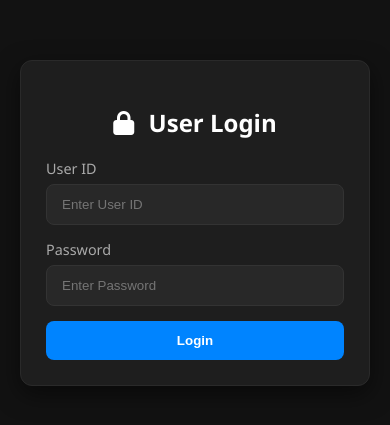
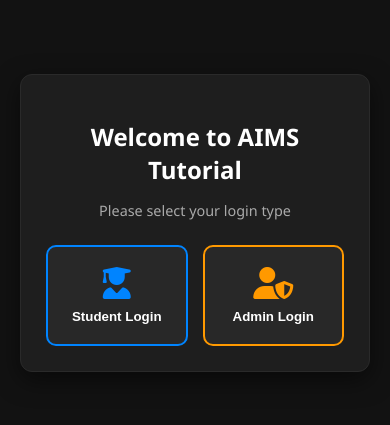
Before and after one commit to eraayshakhan-byte/aims-tutorial-app, a React Native app: screen / in a window 390 px wide. Shown: the part 219-644 px from the top of the page. Built offline with nearby package versions, Linux system fonts and the light colour scheme.

Commit message:
Update App.js

```diff
--- a/App.js
+++ b/App.js
@@ -1,8 +1,8 @@
 import React, { useState } from 'react';
 
 function App() {
+  const [userRole, setUserRole] = useState(null); // 'student' or 'admin' or null
   const [isLoggedIn, setIsLoggedIn] = useState(false);
-  const [userRole, setUserRole] = useState(null); // 'student' or 'admin'
   const [userId, setUserId] = useState('');
   const [password, setPassword] = useState('');
   const [loginError, setLoginError] = useState(false);
@@ -18,17 +18,23 @@ function App() {
 
   const handleLogin = (e) => {
     e.preventDefault();
-    if (userId === STUDENT_ID && password === STUDENT_PASS) {
+    if (userRole === 'student' && userId === STUDENT_ID && password === STUDENT_PASS) {
       setLoginError(false);
-      setUserRole('student');
       setIsLoggedIn(true);
-    } else if (userId === ADMIN_ID && password === ADMIN_PASS) {
+    } else if (userRole === 'admin' && userId === ADMIN_ID && password === ADMIN_PASS) {
       setLoginError(false);
-      setUserRole('admin');
       setIsLoggedIn(true);
     } else {
       setLoginError(true);
     }
+  };
+
+  const handleLogout = () => {
+    setIsLoggedIn(false);
+    setUserRole(null);
+    setUserId('');
+    setPassword('');
+    setLoginError(false);
   };
 
   const toggleSubject = (subjectId) => {
@@ -43,21 +49,52 @@ function App() {
 
   return (
     <div style={{ backgroundColor: '#121212', color: '#ffffff', minHeight: '100vh', display: 'flex', justifyContent: 'center', alignItems: 'center', padding: '20px', fontFamily: "'Segoe UI', Tahoma, Geneva, Verdana, sans-serif" }}>
-      {/* FontAwesome Link in Head dynamically */}
       <link rel="stylesheet" href="https://cdnjs.cloudflare.com/ajax/libs/font-awesome/6.4.0/css/all.min.css" />
 
       <div style={{ width: '100%', maxWidth: '480px', backgroundColor: '#1e1e1e', padding: '25px', borderRadius: '12px', boxShadow: '0 8px 24px rgba(0, 0, 0, 0.5)', border: '1px solid #2a2a2a' }}>
 
-        {!isLoggedIn ? (
-          /* LOGIN SECTION */
+        {/* 1. ROLE SELECTION STEP */}
+        {!userRole && (
+          <div style={{ textAlign: 'center' }}>
+            <h2 style={{ marginBottom: '10px', fontSize: '1.5rem', color: '#fff' }}>Welcome to AIMS Tutorial</h2>
+            <p style={{ color: '#aaaaaa', fontSize: '0.9rem', marginBottom: '25px' }}>Please select your login type</p>
+
+            <div style={{ display: 'flex', gap: '15px' }}>
+              <button
+                onClick={() => setUserRole('student')}
+                style={{ flex: 1, padding: '20px 10px', background: '#282828', border: '2px solid #0084ff', borderRadius: '10px', color: '#fff', cursor: 'pointer', fontWeight: 'bold' }}
+              >
+                <i className="fa-solid fa-user-graduate" style={{ fontSize: '2rem', display: 'block', marginBottom: '10px', color: '#0084ff' }}></i>
+                Student Login
+              </button>
+
+              <button
+                onClick={() => setUserRole('admin')}
+                style={{ flex: 1, padding: '20px 10px', background: '#282828', border: '2px solid #ff9900', borderRadius: '10px', color: '#fff', cursor: 'pointer', fontWeight: 'bold' }}
+              >
+                <i className="fa-solid fa-user-shield" style={{ fontSize: '2rem', display: 'block', marginBottom: '10px', color: '#ff9900' }}></i>
+                Admin Login
+              </button>
+            </div>
+          </div>
+        )}
+
+        {/* 2. LOGIN FORM STEP */}
+        {userRole && !isLoggedIn && (
           <div>
-            <h2 style={{ marginBottom: '20px', textAlign: 'center', fontSize: '1.5rem', color: '#fff' }}>
-              <i className="fa-solid fa-lock" style={{ marginRight: '8px' }}></i> User Login
+            <div style={{ display: 'flex', alignItems: 'center', marginBottom: '20px' }}>
+              <button onClick={() => setUserRole(null)} style={{ background: 'transparent', border: 'none', color: '#aaa', cursor: 'pointer', fontSize: '1.2rem', marginRight: '10px' }}>
+                <i className="fa-solid fa-arrow-left"></i>
+              </button>
+              <h2 style={{ fontSize: '1.4rem', color: '#fff', margin: 0 }}>
+                <i className={`fa-solid ${userRole === 'admin' ? 'fa-user-shield' : 'fa-user-graduate'}`} style={{ marginRight: '8px', color: userRole === 'admin' ? '#ff9900' : '#0084ff' }}></i>
+                {userRole === 'admin' ? 'Admin Portal' : 'Student Portal'}
               </h2>
+            </div>
 
             {loginError && (
               <div style={{ background: 'rgba(255, 77, 77, 0.15)', color: '#ff4d4d', padding: '10px', borderRadius: '8px', border: '1px solid #ff4d4d', fontSize: '0.85rem', textAlign: 'center', marginBottom: '15px' }}>
-                <i className="fa-solid fa-circle-exclamation" style={{ marginRight: '5px' }}></i> User ID and Password do not match!
+                <i className="fa-solid fa-circle-exclamation" style={{ marginRight: '5px' }}></i> Incorrect ID or Password for {userRole}!
               </div>
             )}
 
@@ -66,7 +103,7 @@ function App() {
                 <label style={{ display: 'block', marginBottom: '6px', fontSize: '0.9rem', color: '#aaaaaa' }}>User ID</label>
                 <input
                   type="text"
-                  placeholder="Enter User ID"
+                  placeholder={`Enter ${userRole} ID`}
                   value={userId}
                   onChange={(e) => setUserId(e.target.value)}
                   style={{ width: '100%', padding: '12px 15px', borderRadius: '8px', border: '1px solid #333', background: '#282828', color: '#fff', outline: 'none', boxSizing: 'border-box' }}
@@ -84,91 +121,98 @@ function App() {
                 />
               </div>
 
-              <button type="submit" style={{ width: '100%', padding: '12px', backgroundColor: '#0084ff', border: 'none', borderRadius: '8px', color: 'white', fontWeight: 'bold', cursor: 'pointer' }}>
-                Login
+              <button type="submit" style={{ width: '100%', padding: '12px', backgroundColor: userRole === 'admin' ? '#ff9900' : '#0084ff', border: 'none', borderRadius: '8px', color: 'white', fontWeight: 'bold', cursor: 'pointer' }}>
+                Login as {userRole}
               </button>
             </form>
           </div>
-        ) : (
-          /* DASHBOARD SECTION */
+        )}
+
+        {/* 3. DASHBOARD STEP */}
+        {isLoggedIn && (
           <div>
             <div style={{ display: 'flex', justifyContent: 'space-between', alignItems: 'center', marginBottom: '20px' }}>
-              <h2 style={{ fontSize: '1.4rem', color: '#fff', margin: 0 }}>
-                <i className="fa-solid fa-book-open" style={{ marginRight: '8px' }}></i>
-                {userRole === 'admin' ? 'Admin Panel' : 'Course Subjects'}
+              <h2 style={{ fontSize: '1.3rem', color: '#fff', margin: 0 }}>
+                {userRole === 'admin' ? '⚙️ Admin Dashboard' : '📖 Student Dashboard'}
               </h2>
-              <button onClick={() => setIsLoggedIn(false)} style={{ background: '#ff4d4d', color: '#fff', border: 'none', padding: '6px 12px', borderRadius: '6px', cursor: 'pointer', fontSize: '0.8rem' }}>
+              <button onClick={handleLogout} style={{ background: '#ff4d4d', color: '#fff', border: 'none', padding: '6px 12px', borderRadius: '6px', cursor: 'pointer', fontSize: '0.8rem' }}>
                 Logout
               </button>
             </div>
 
-            {/* SUBJECT ITEM 1 */}
+            {/* --- STUDENT DATA --- */}
+            {userRole === 'student' && (
+              <div>
+                <p style={{ color: '#aaa', fontSize: '0.85rem', marginBottom: '15px' }}>Access your study material & upload homework below:</p>
+
+                {/* Computer Science Subject */}
                 <div style={{ background: '#262626', marginBottom: '12px', borderRadius: '10px', overflow: 'hidden', border: '1px solid #333' }}>
-              <div
-                onClick={() => toggleSubject('sub1')}
-                style={{ padding: '15px', fontWeight: '600', cursor: 'pointer', display: 'flex', justifyContent: 'space-between', alignItems: 'center', background: '#2a2a2a' }}
-              >
+                  <div onClick={() => toggleSubject('sub1')} style={{ padding: '15px', fontWeight: '600', cursor: 'pointer', display: 'flex', justifyContent: 'space-between', alignItems: 'center', background: '#2a2a2a' }}>
                     <span><i className="fa-solid fa-code" style={{ marginRight: '8px' }}></i> Computer Science</span>
                     <i className={`fa-solid ${openSubject === 'sub1' ? 'fa-chevron-up' : 'fa-chevron-down'}`}></i>
                   </div>
                   {openSubject === 'sub1' && (
                     <div style={{ padding: '15px', display: 'flex', gap: '10px', flexWrap: 'wrap', background: '#202020', borderTop: '1px solid #333' }}>
-                  <button style={{ flex: 1, minWidth: '90px', padding: '8px 12px', background: '#333', border: '1px solid #444', color: '#fff', borderRadius: '6px', cursor: 'pointer', fontSize: '0.85rem', display: 'flex', alignItems: 'center', justifyContent: 'center', gap: '6px' }}>
-                    <i className="fa-solid fa-file-lines"></i> Notes
-                  </button>
-                  <button style={{ flex: 1, minWidth: '90px', padding: '8px 12px', background: '#333', border: '1px solid #444', color: '#fff', borderRadius: '6px', cursor: 'pointer', fontSize: '0.85rem', display: 'flex', alignItems: 'center', justifyContent: 'center', gap: '6px' }}>
-                    <i className="fa-solid fa-pen-to-square"></i> Quiz
-                  </button>
-                  <button style={{ flex: 1, minWidth: '90px', padding: '8px 12px', background: '#333', border: '1px solid #444', color: '#fff', borderRadius: '6px', cursor: 'pointer', fontSize: '0.85rem', display: 'flex', alignItems: 'center', justifyContent: 'center', gap: '6px' }}>
-                    <i className="fa-solid fa-scroll"></i> Papers
-                  </button>
+                      <button style={{ flex: 1, padding: '8px 12px', background: '#333', border: '1px solid #444', color: '#fff', borderRadius: '6px', cursor: 'pointer' }}><i className="fa-solid fa-file-lines"></i> Notes</button>
+                      <button style={{ flex: 1, padding: '8px 12px', background: '#333', border: '1px solid #444', color: '#fff', borderRadius: '6px', cursor: 'pointer' }}><i className="fa-solid fa-pen-to-square"></i> Quiz</button>
+                      <button style={{ flex: 1, padding: '8px 12px', background: '#333', border: '1px solid #444', color: '#fff', borderRadius: '6px', cursor: 'pointer' }}><i className="fa-solid fa-scroll"></i> Papers</button>
                     </div>
                   )}
                 </div>
 
-            {/* SUBJECT ITEM 2 */}
+                {/* Mathematics Subject */}
                 <div style={{ background: '#262626', marginBottom: '12px', borderRadius: '10px', overflow: 'hidden', border: '1px solid #333' }}>
-              <div
-                onClick={() => toggleSubject('sub2')}
-                style={{ padding: '15px', fontWeight: '600', cursor: 'pointer', display: 'flex', justifyContent: 'space-between', alignItems: 'center', background: '#2a2a2a' }}
-              >
+                  <div onClick={() => toggleSubject('sub2')} style={{ padding: '15px', fontWeight: '600', cursor: 'pointer', display: 'flex', justifyContent: 'space-between', alignItems: 'center', background: '#2a2a2a' }}>
                     <span><i className="fa-solid fa-calculator" style={{ marginRight: '8px' }}></i> Mathematics</span>
                     <i className={`fa-solid ${openSubject === 'sub2' ? 'fa-chevron-up' : 'fa-chevron-down'}`}></i>
                   </div>
                   {openSubject === 'sub2' && (
                     <div style={{ padding: '15px', display: 'flex', gap: '10px', flexWrap: 'wrap', background: '#202020', borderTop: '1px solid #333' }}>
-                  <button style={{ flex: 1, minWidth: '90px', padding: '8px 12px', background: '#333', border: '1px solid #444', color: '#fff', borderRadius: '6px', cursor: 'pointer', fontSize: '0.85rem', display: 'flex', alignItems: 'center', justifyContent: 'center', gap: '6px' }}>
-                    <i className="fa-solid fa-file-lines"></i> Notes
-                  </button>
-                  <button style={{ flex: 1, minWidth: '90px', padding: '8px 12px', background: '#333', border: '1px solid #444', color: '#fff', borderRadius: '6px', cursor: 'pointer', fontSize: '0.85rem', display: 'flex', alignItems: 'center', justifyContent: 'center', gap: '6px' }}>
-                    <i className="fa-solid fa-pen-to-square"></i> Quiz
-                  </button>
-                  <button style={{ flex: 1, minWidth: '90px', padding: '8px 12px', background: '#333', border: '1px solid #444', color: '#fff', borderRadius: '6px', cursor: 'pointer', fontSize: '0.85rem', display: 'flex', alignItems: 'center', justifyContent: 'center', gap: '6px' }}>
-                    <i className="fa-solid fa-scroll"></i> Papers
-                  </button>
+                      <button style={{ flex: 1, padding: '8px 12px', background: '#333', border: '1px solid #444', color: '#fff', borderRadius: '6px', cursor: 'pointer' }}><i className="fa-solid fa-file-lines"></i> Notes</button>
+                      <button style={{ flex: 1, padding: '8px 12px', background: '#333', border: '1px solid #444', color: '#fff', borderRadius: '6px', cursor: 'pointer' }}><i className="fa-solid fa-pen-to-square"></i> Quiz</button>
+                      <button style={{ flex: 1, padding: '8px 12px', background: '#333', border: '1px solid #444', color: '#fff', borderRadius: '6px', cursor: 'pointer' }}><i className="fa-solid fa-scroll"></i> Papers</button>
                     </div>
                   )}
                 </div>
 
-            {/* GALLERY UPLOAD SECTION */}
-            <div style={{ marginTop: '25px', padding: '15px', border: '2px dashed #444', borderRadius: '10px', textAlign: 'center', background: '#181818' }}>
+                {/* Upload Section */}
+                <div style={{ marginTop: '20px', padding: '15px', border: '2px dashed #444', borderRadius: '10px', textAlign: 'center', background: '#181818' }}>
                   <i className="fa-solid fa-cloud-arrow-up" style={{ fontSize: '1.8rem', color: '#0084ff' }}></i>
                   <p style={{ fontSize: '0.85rem', marginTop: '5px', color: '#bbb' }}>Upload Homework / Doubts</p>
                   <label htmlFor="gallery-file" style={{ display: 'inline-block', padding: '10px 18px', background: '#333', color: '#fff', borderRadius: '6px', cursor: 'pointer', fontSize: '0.85rem', marginTop: '8px' }}>
-                <i className="fa-regular fa-image" style={{ marginRight: '6px' }}></i> Choose from Gallery / Files
+                    <i className="fa-regular fa-image" style={{ marginRight: '6px' }}></i> Choose File
                   </label>
-              <input
-                type="file"
-                id="gallery-file"
-                accept="image/*,application/pdf"
-                onChange={handleFileChange}
-                style={{ display: 'none' }}
-              />
+                  <input type="file" id="gallery-file" accept="image/*,application/pdf" onChange={handleFileChange} style={{ display: 'none' }} />
                   {selectedFile && <div style={{ marginTop: '8px', fontSize: '0.8rem', color: '#0084ff' }}>Selected: {selectedFile}</div>}
                 </div>
+              </div>
+            )}
+
+            {/* --- ADMIN DATA --- */}
+            {userRole === 'admin' && (
+              <div>
+                <p style={{ color: '#ff9900', fontSize: '0.85rem', marginBottom: '15px' }}>Admin Controls & Student Submissions</p>
+
+                <div style={{ background: '#282828', padding: '15px', borderRadius: '8px', marginBottom: '10px', borderLeft: '4px solid #ff9900' }}>
+                  <h4 style={{ margin: '0 0 5px 0' }}><i className="fa-solid fa-plus-circle"></i> Upload New Notes / Papers</h4>
+                  <p style={{ fontSize: '0.8rem', color: '#aaa', margin: 0 }}>Add study material for students</p>
+                </div>
+
+                <div style={{ background: '#282828', padding: '15px', borderRadius: '8px', marginBottom: '10px', borderLeft: '4px solid #0084ff' }}>
+                  <h4 style={{ margin: '0 0 5px 0' }}><i className="fa-solid fa-folder-open"></i> Review Submitted Doubts</h4>
+                  <p style={{ fontSize: '0.8rem', color: '#aaa', margin: 0 }}>View homework uploaded by students</p>
+                </div>
+
+                <div style={{ background: '#282828', padding: '15px', borderRadius: '8px', borderLeft: '4px solid #00c853' }}>
+                  <h4 style={{ margin: '0 0 5px 0' }}><i className="fa-solid fa-users"></i> Manage Student Accounts</h4>
+                  <p style={{ fontSize: '0.8rem', color: '#aaa', margin: 0 }}>Total Enrolled Students: 25</p>
+                </div>
+              </div>
+            )}
 
           </div>
         )}
+
       </div>
     </div>
   );
```
Lines whose indentation alone changed are shown as unchanged.
